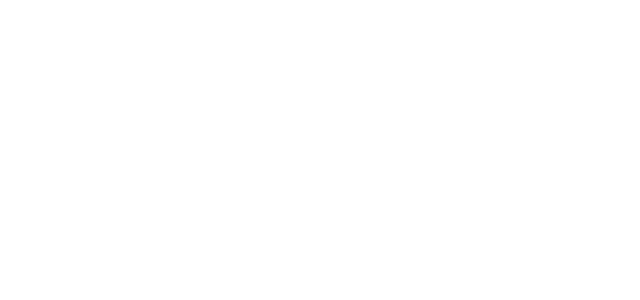
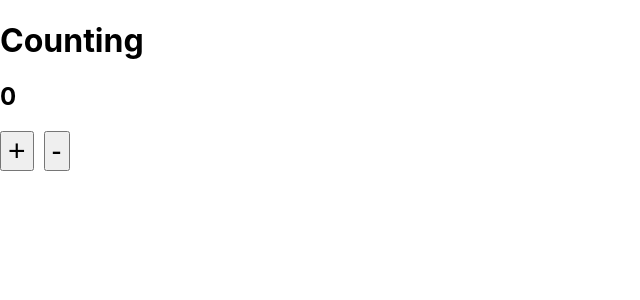
Before and after one commit to UDAYVEERUS/Todo_App, a React (Create React App) app: page /count in a window 1280 px wide. Before the commit this address had no page. Shown: the top 300 px of the page, without its empty margins (0-640 px from the left). Built offline with nearby package versions, Linux system fonts and the light colour scheme.

Commit message:
counting function

```diff
--- a/src/App.js
+++ b/src/App.js
@@ -11,6 +11,7 @@
 import ArrayObject from './components/ArrayObject';
 import Events from './components/Events';
 import DIgitalClock from './components/DIgitalClock';
+import IncreDecre from './components/IncreDecre';
 function App() {
   return (
     <>
@@ -27,6 +28,7 @@
         <Route path='/mydata' element={<ArrayObject />} />
         <Route path='/event' element={<Events />} />
         <Route path='/time' element={<DIgitalClock />} />
+        <Route path='/count' element={<IncreDecre />} />
 
         </Routes>
       </Router>
--- /dev/null
+++ b/src/components/IncreDecre.js
@@ -0,0 +1,23 @@
+import React, { useState } from 'react'
+
+const IncreDecre = () => {
+    const [count, setCount] = useState(0)
+    const incrementCount = () => {
+        setCount(count+1)
+    }
+    const decrementCount = () => {
+        setCount(count-1)
+    }
+
+  return (
+    <div>
+        <h1>Counting</h1>
+        <h2>{count}</h2>
+        <button style={{fontSize:"30px" , marginRight : "10px"}} onClick={incrementCount}>+</button>
+        <button style={{fontSize:"30px"}} onClick={decrementCount}>-</button>
+
+    </div>
+  )
+}
+
+export default IncreDecre
```
